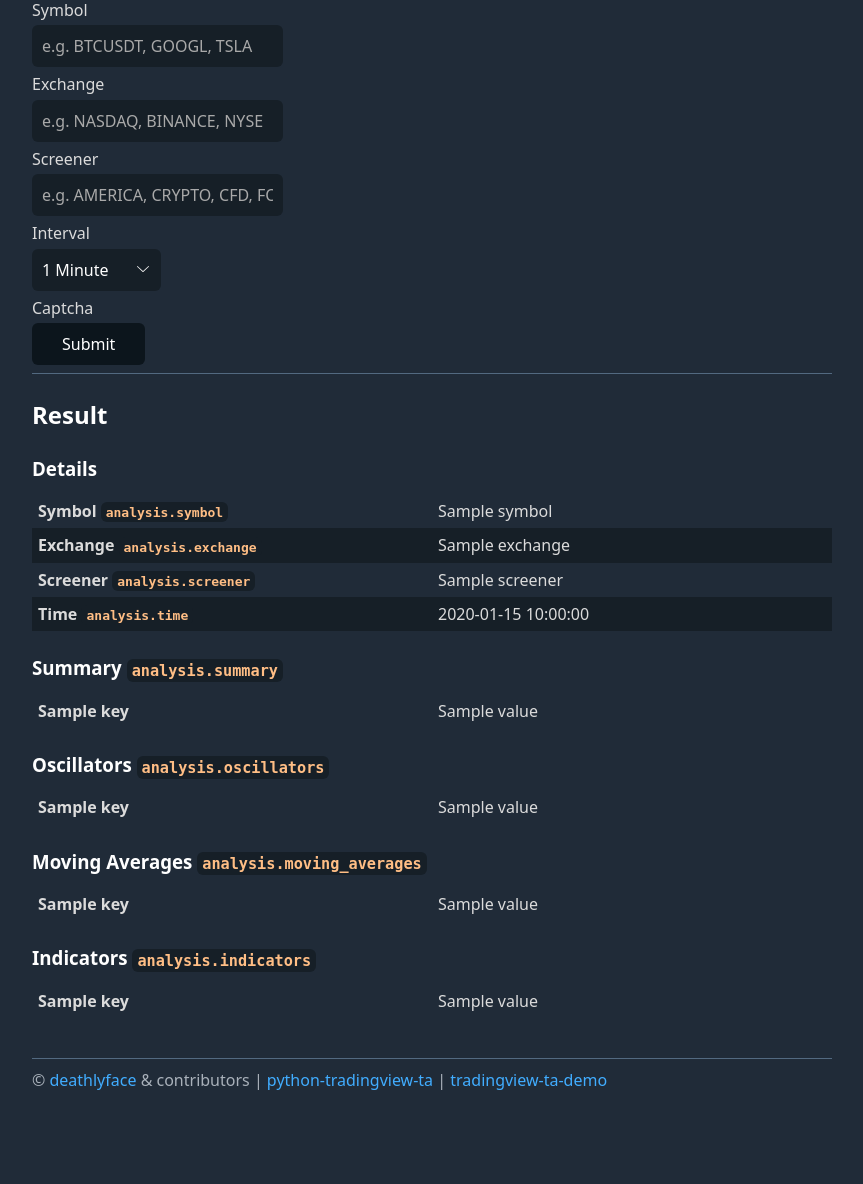
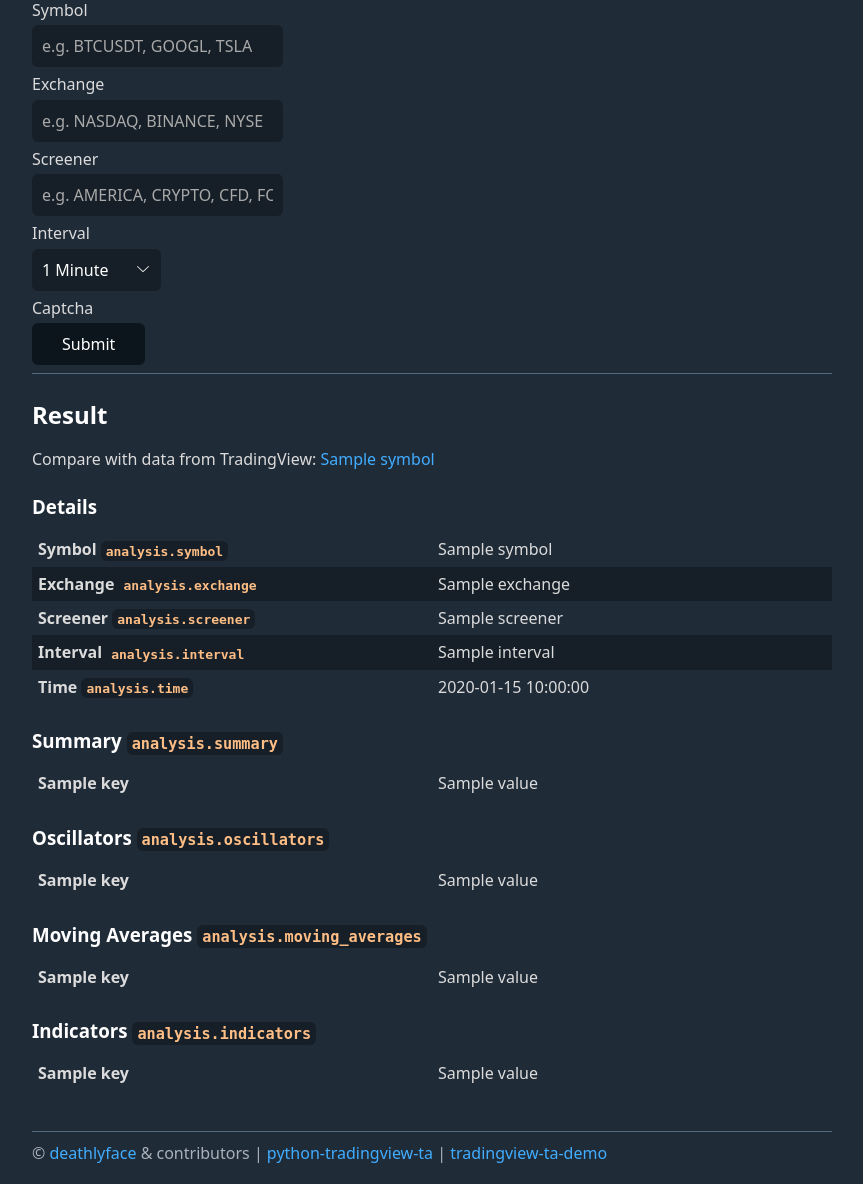
Before and after one commit to AnalyzerREST/tradingview-ta-demo, a Flask app: template templates/success.html in a window 1280 px wide. Shown: the part 167-1351 px from the top of the page, without its empty margins (208-1071 px from the left). Before the commit the page ends 1257 px from the top, so only its background shows below. Run offline with Flask 2, Linux system fonts and the light colour scheme; the template is opened without the code that fills it: most values are stand-ins (such as "Sample title", 1, 10 or a date in 2020); some libraries are stand-ins or nearby versions.

Commit message:
v0.0.3
Upgrade to tradingview-ta v3.1.5.
Add interval to analysis.
Add compare with TradingView.

```diff
--- a/app.py
+++ b/app.py
@@ -35,6 +35,7 @@ def root():
                     symbol=analysis.symbol,
                     exchange=analysis.exchange,
                     screener=analysis.screener,
+                    interval=analysis.interval,
                     time=analysis.time.astimezone(timezone.utc),
                     summary=analysis.summary,
                     oscillators=analysis.oscillators,
--- a/requirements.txt
+++ b/requirements.txt
@@ -1,4 +1,4 @@
 datetime>=4.3
 flask>=1.1.2
 gunicorn>=20.0.4
-tradingview-ta>=3.1.4
+tradingview-ta>=3.1.5
--- a/templates/success.html
+++ b/templates/success.html
@@ -38,6 +38,7 @@
     </form>
     <hr>
     <h2>Result</h2>
+    <p>Compare with data from TradingView: <a rel="noopener" target="_blank" href="https://www.tradingview.com/symbols/{{ symbol }}/technicals/">{{ symbol }}</a></p>
     <h3>Details</h3>
     <table>
         <tr>
@@ -51,6 +52,10 @@
         <tr>
             <th>Screener <code>analysis.screener</code></th>
             <td>{{ screener }}</td>
+        </tr>
+        <tr>
+            <th>Interval <code>analysis.interval</code></th>
+            <td>{{ interval }}</td>
         </tr>
         <tr>
             <th>Time <code>analysis.time</code></th>
```
